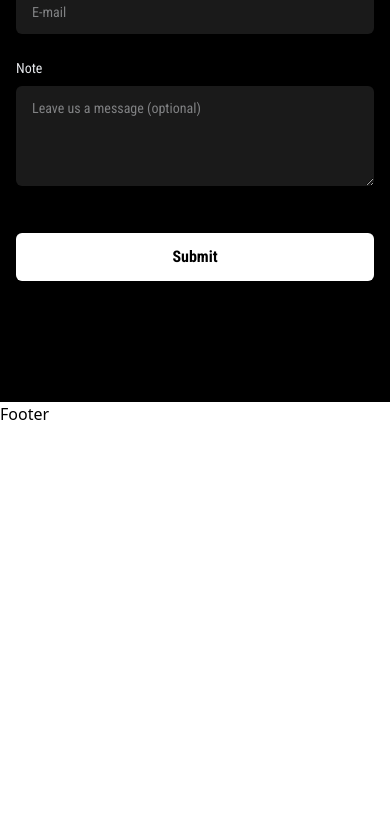
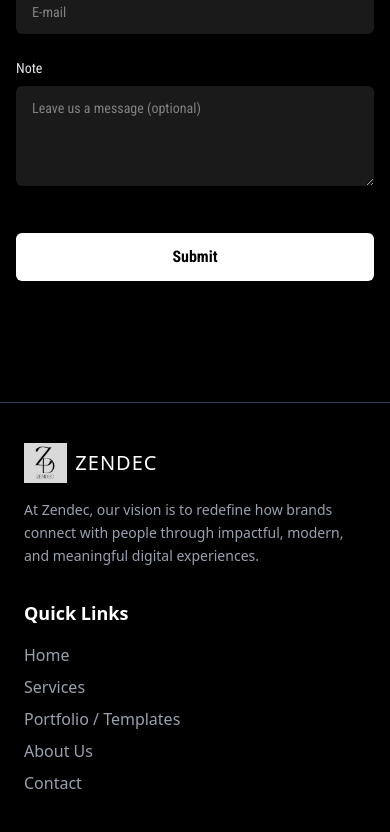
Before and after one commit to Zendec-Official/zendec-site-main, a React (Vite) app: page / in a window 390 px wide. Shown: the part 3890-4722 px from the top of the page. Before the commit the page ends 4316 px from the top, so only its background shows below. Built offline with nearby package versions, Linux system fonts and the light colour scheme; a web font is replaced by a local one.

Commit message:
footer updated

```diff
--- a/src/components/Footer.jsx
+++ b/src/components/Footer.jsx
@@ -1,9 +1,72 @@
-import React from 'react'
+import { Instagram, Twitter, Linkedin, Youtube } from "lucide-react";
 
-const Footer = () => {
+export default function Footer() {
   return (
-    <div>Footer</div>
-  )
+    <footer className="bg-black text-white py-10 border-t border-gray-700">
+      <div className="container mx-auto px-6 grid md:grid-cols-4 gap-8">
+
+        {/* Logo + Description */}
+        <div>
+          <div className="flex items-center space-x-2 mb-4">
+          <img src="/logo.jpg" alt="Zendec Logo" className="h-10 w-auto mr-2" />
+          <span className="text-xl tracking-wider font-urbanist">ZENDEC</span>
+          </div>
+          <p className="text-gray-400 text-sm leading-relaxed">
+            At Zendec, our vision is to redefine how brands connect with people
+            through impactful, modern, and meaningful digital experiences.
+          </p>
+        </div>
+
+        {/* Quick Links */}
+        <div>
+          <h3 className="font-semibold mb-4 text-lg">Quick Links</h3>
+          <ul className="space-y-2 text-gray-400">
+            <li><a href="#home" className="hover:text-white">Home</a></li>
+            <li><a href="#services" className="hover:text-white">Services</a></li>
+            <li><a href="#portfolio" className="hover:text-white">Portfolio / Templates</a></li>
+            <li><a href="#about" className="hover:text-white">About Us</a></li>
+            <li><a href="#contact" className="hover:text-white">Contact</a></li>
+          </ul>
+        </div>
+
+        {/* Social Links */}
+        <div>
+          <h3 className="font-semibold mb-4 text-lg">Follow Us</h3>
+          <ul className="space-y-2 text-gray-400">
+            <li className="flex items-center space-x-2">
+              <Linkedin size={18} />
+              <a href="#" className="hover:text-white">LinkedIn</a>
+            </li>
+            <li className="flex items-center space-x-2">
+              <Instagram size={18} />
+              <a href="#" className="hover:text-white">Instagram</a>
+            </li>
+            <li className="flex items-center space-x-2">
+              <Twitter size={18} />
+              <a href="#" className="hover:text-white">Twitter</a>
+            </li>
+            <li className="flex items-center space-x-2">
+              <Youtube size={18} />
+              <a href="#" className="hover:text-white">YouTube</a>
+            </li>
+          </ul>
+        </div>
+
+        {/* Contact Info */}
+        <div>
+          <h3 className="font-semibold mb-4 text-lg">Contact</h3>
+          <ul className="text-gray-400 space-y-2 text-sm">
+            <li>Mangalore, India</li>
+            <li>support@zendec.in</li>
+            <li>8073532865</li>
+          </ul>
+        </div>
+      </div>
+
+      {/* Bottom Line */}
+      <div className="text-center text-gray-500 text-sm mt-10 border-t border-gray-700 pt-6">
+        © 2025 Zendec. All Rights Reserved.
+      </div>
+    </footer>
+  );
 }
-
-export default Footer
--- a/src/components/NavBar.jsx
+++ b/src/components/NavBar.jsx
@@ -21,7 +21,7 @@ const Navbar = () => {
             Home
           </a>
           <a
-            href="#portfolio"
+            href="C:\site\zendec-site-main\src\components\Portfolio.jsx"
             className="font-medium text-gray-300 hover:text-white transition"
           >
             Portfolio
@@ -43,7 +43,7 @@ const Navbar = () => {
         {/* Desktop Button */}
         <div className="hidden md:block">
           <a
-            href="#contact"
+            href="zendec-site-main\src\components\ContactForm.jsx"
             className="bg-white text-black px-5 py-2 rounded-md font-medium hover:bg-gray-200 transition"
           >
             Get In Touch
```
Also changed, not shown: 1 other file (tests, documents, lock files or other folders).
